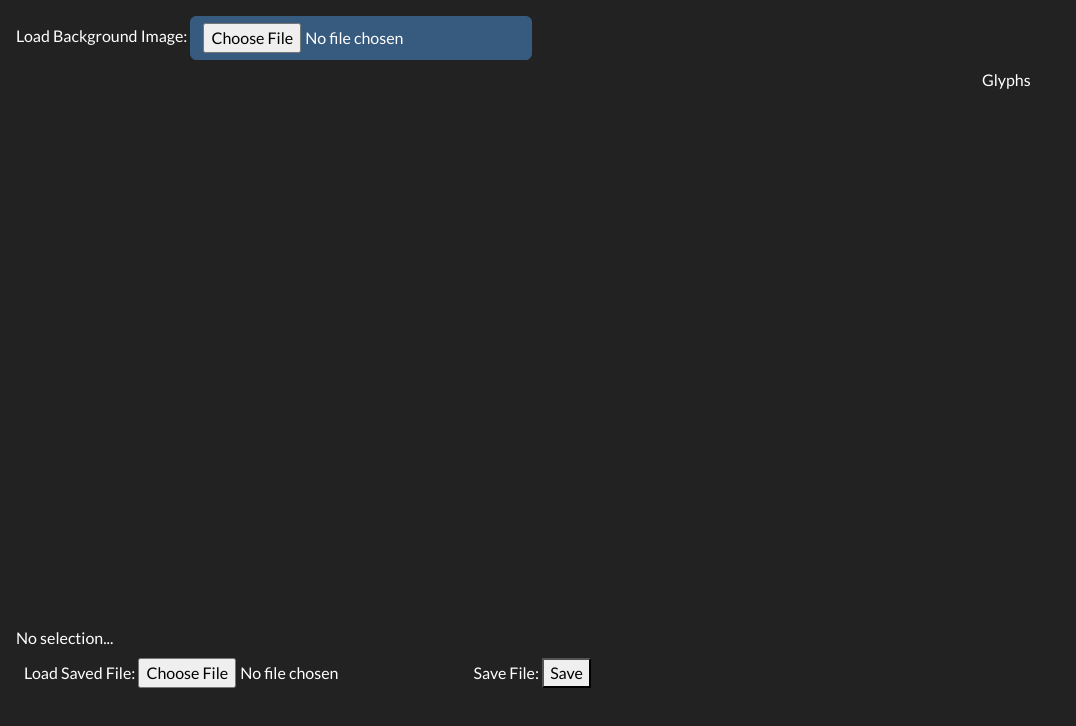
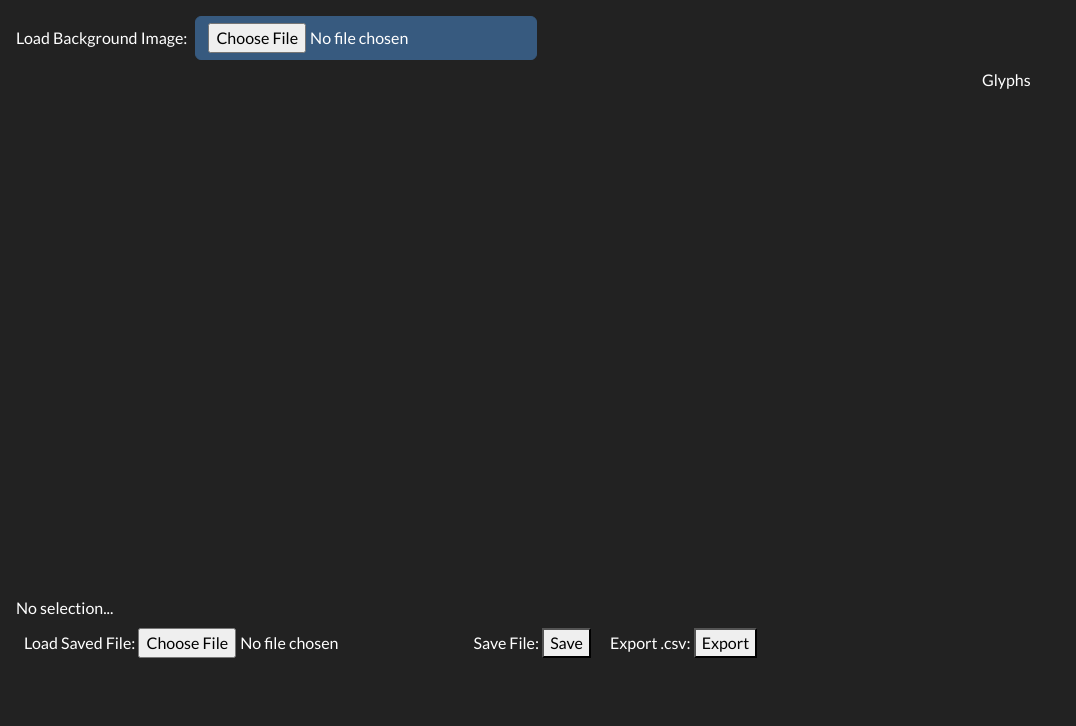
Before and after one commit to amasinton/TracingApp, a website built with webpack: page src/index.html in a window 1280 px wide. Shown: the whole page, without its empty margins (0-1076 px from the left). Built offline with nearby package versions, Linux system fonts and the light colour scheme; what tabulator-tables would draw is missing.

Commit message:
Added ability to set filename and to export csv

```diff
--- a/src/index.html
+++ b/src/index.html
@@ -3,11 +3,9 @@
 <head>
     <meta charset="UTF-8">
     <title>Tracing Tools</title>
-    <!-- <link rel="stylesheet" href="./style.css"> -->
 </head>
 <body class="p-3">
-    <!-- <script type="module" src="index.js"></script> -->
-    <div id="load_image">
+    <div class="d-flex align-items-center gap-2" id="load_image">
         <label for="file_input">Load Background Image: </label>
         <input class="btn btn-primary" type="file" id="file_input" name="file_input" accept="image/*">
     </div>
@@ -37,8 +35,13 @@
             <label for="reportchildren">Save File: </label>
             <button id="reportchildren" name="reportchildren">Save</button>
         </div>
+
+        <div class="save_load_child p-2" id="save_csv">
+            <label for="reportcsv">Export .csv: </label>
+            <button id="reportcsv" name="reportcsv">Export</button>
+        </div>
     </div>
 
-    <div class="table table-dark table-striped" id="infotable" style="width: 100%""></div>
+    <div class="table table-dark table-striped pb-5" id="infotable" style="width: 100%"></div>
 </body>
 </html>
--- a/src/index.js
+++ b/src/index.js
@@ -6,13 +6,15 @@ import Konva from 'konva';
 import {TabulatorFull as Tabulator} from 'tabulator-tables';
 // import "tabulator-tables/dist/css/tabulator.min.css";
 import "tabulator-tables/dist/css/tabulator_bootstrap5.min.css";
-import { loadSavedJSON, checkTableForGroupID, saveLoadReportLayerChildren } from './saveload.js';
+import { loadSavedJSON, checkTableForGroupID, saveLoadReportLayerChildren, exportCSV } from './saveload.js';
 
 
 const konvaDiv = document.querySelector('#konvatest');
 const rect = konvaDiv.getBoundingClientRect();
 const width = rect.width;
-const height = window.innerHeight - 250;
+const height = window.innerHeight * 0.65;
+console.log(window.innerHeight.toString(5));
+console.log(height.toString(5));
 
 Konva.dragButtons = [2];
 
@@ -93,7 +95,14 @@ document.getElementById('file_input').addEventListener('change', function (e) {
 			userUploadedImage.contrast(value);
 		});
 
+		const nameTextInput = document.createElement('input');
+		nameTextInput.type = 'text';
+		nameTextInput.classList.add("form-control", "w-auto");
+		nameTextInput.id = 'nameTextInput';
+		nameTextInput.placeholder = "File Name";
+
 		const imageLoadDiv = document.getElementById("load_image");
+		imageLoadDiv.appendChild(nameTextInput);
 		imageLoadDiv.appendChild(sliderLabel);
 		imageLoadDiv.appendChild(slider);
 	};
@@ -253,6 +262,7 @@ function createLineGroup () {
 	groupButton.hidden = true;
 	groupIDInput.hidden = true;
 	groupIDSubmit.hidden = true;
+	lineInfo.innerHTML = "No selection...";
 }
 
 export function addCheckbox(labelText, value) {
@@ -383,13 +393,13 @@ stage.on('click tap', function (e) {
 		lineInfo.innerHTML = e.target.name();
 		const isInGroup = e.target.getParent() && e.target.getParent().getClassName() === "Group";
 		if (isInGroup) {
-			lineInfo.innerHTML = e.target.name() + " is part of a group id: " + e.target.getParent().id();
+			lineInfo.innerHTML = e.target.name() + " is part of Glyph: " + e.target.getParent().id();
 			groupButton.hidden = true;
 			groupIDInput.hidden = true;
 			groupIDSubmit.hidden = true;
 		}
 		else {
-			lineInfo.innerHTML = e.target.name() + " is not in a group.";
+			lineInfo.innerHTML = e.target.name() + " is not part of a Glyph.";
 			groupButton.hidden = false;
 			groupIDInput.hidden = true;
 			groupIDSubmit.hidden = true;
@@ -421,32 +431,33 @@ stage.on('click tap', function (e) {
 
 // ** Data table
 // const blankData = Array(1).fill({});
-
+const tableHeight = () => Math.floor(window.innerHeight * 0.25);
 var table = new Tabulator("#infotable", {
     // data: blankData,
 	layout: "fitData",
+	height: tableHeight(),
     columns: [
 		{ title: "Locality", field: "locality", editor: "input" },
-		{ title: "Boulder_No", field: "boulder_no", editor: "input" },
-		{ title: "Panel", field: "panel", editor: "input" },
-        { title: "Petro_No", field: "petro_no", editor: "input" },
-		{ title: "Orig_No", field: "orig_no", editor: "input" },
-        { title: "Code", field: "code", editor: "input" },
+		{ title: "Boulder ID", field: "boulder_no", editor: "input" },
+		{ title: "Panel ID", field: "panel", editor: "input" },
+        { title: "Petroglyph ID", field: "petro_no", editor: "input" },
+		{ title: "Other Glyph ID", field: "orig_no", editor: "input" },
+        { title: "Motif Code", field: "code", editor: "input" },
         { title: "Technique", field: "technique", editor: "input" },
         { title: "Intensity", field: "intensity", editor: "input" },
-		{ title: "Rock_Incrp", field: "rock_incrp", editor: "input" },
-		{ title: "Superimp", field: "superimp", editor: "input" },
-		{ title: "Varnish_Rank", field: "v_rank", editor: "input" },
+		{ title: "Rock Incorporation", field: "rock_incrp", editor: "input" },
+		{ title: "Superimposition", field: "superimp", editor: "input" },
+		{ title: "Varnish Rank", field: "v_rank", editor: "input" },
 		{ title: "Condition", field: "condition", editor: "input" },
-		{ title: "Varnish_Class", field: "v_class", editor: "input" },
+		{ title: "Varnish Class", field: "v_class", editor: "input" },
 		{ title: "Repecking", field: "repecking", editor: "input" },
-		{ title: "Repk_V_Rnk", field: "repk_v_rnk", editor: "input" },
-		{ title: "Repk_V_Cls", field: "repk_v_cls", editor: "input" },
-		{ title: "Date", field: "date", editor: "input" },
+		{ title: "Repk V Rank", field: "repk_v_rnk", editor: "input" },
+		{ title: "Repk V Class", field: "repk_v_cls", editor: "input" },
+		{ title: "Record Date", field: "date", editor: "input" },
 		{ title: "Recorder", field: "recorder", editor: "input" },
-		{ title: "Data_By", field: "data_by", editor: "input" },
+		{ title: "Data By", field: "data_by", editor: "input" },
 		{ title: "Comments", field: "comments", editor: "input" },
-		{ title: "Image_Name", field: "image_name", editor: "input" }
+		{ title: "Image Name", field: "image_name", editor: "input" }
     ],
 	addRowPos: "bottom"
 });
@@ -459,6 +470,9 @@ async function addNewRow (glyphID) {
 
 // const newRowButton = document.getElementById("newrow");
 // newRowButton.addEventListener("click", addNewRow);
+
+const exportCSVButton = document.getElementById("reportcsv");
+exportCSVButton.addEventListener("click", () => exportCSV(table));
 
 // ** Save prep
 const reportChildrenButton = document.getElementById("reportchildren");
--- a/src/saveload.js
+++ b/src/saveload.js
@@ -1,8 +1,18 @@
 import Konva from "konva";
 import { addCheckbox } from './index.js';
+// import { clean } from "gh-pages";
+
+function formatName () {
+  const userFilename = document.getElementById('nameTextInput').value;
+  const cleanedFilename = userFilename
+    .replace(/[^\w\s]/g, "")
+    .replace(/\s+/g, "_");
+  return cleanedFilename;
+}
 
 export function saveLoadReportLayerChildren (sentLayer, sentTable) {
   console.log("Children Report:");
+
   let geoJsonObject = {
     type: "FeatureCollection",
     features: []
@@ -73,7 +83,8 @@ export function saveLoadReportLayerChildren (sentLayer, sentTable) {
   // const geoString = JSON.stringify(geoJsonObject, null, 2);
   // console.log(geoString);
 
-  downloadGeoJSON(geoJsonObject, "my-glyphs.geojson");
+  const nameComplete = formatName() + ".geojson";
+  downloadGeoJSON(geoJsonObject, nameComplete);
 }
 
 export function checkTableForGroupID(sentRows, sentID) {
@@ -119,6 +130,12 @@ function downloadGeoJSON(geoJsonObject, filename = "data.geojson") {
   downloadAnchor.remove();
 }
 
+export function exportCSV (sentTable)
+{
+  const completeName = formatName() + ".csv";
+  sentTable.download("csv", completeName);
+}
+
 export function loadSavedJSON (sentJSON, sentLayer, sentTable)
 {
   const groupArray = sentJSON.features;
```
